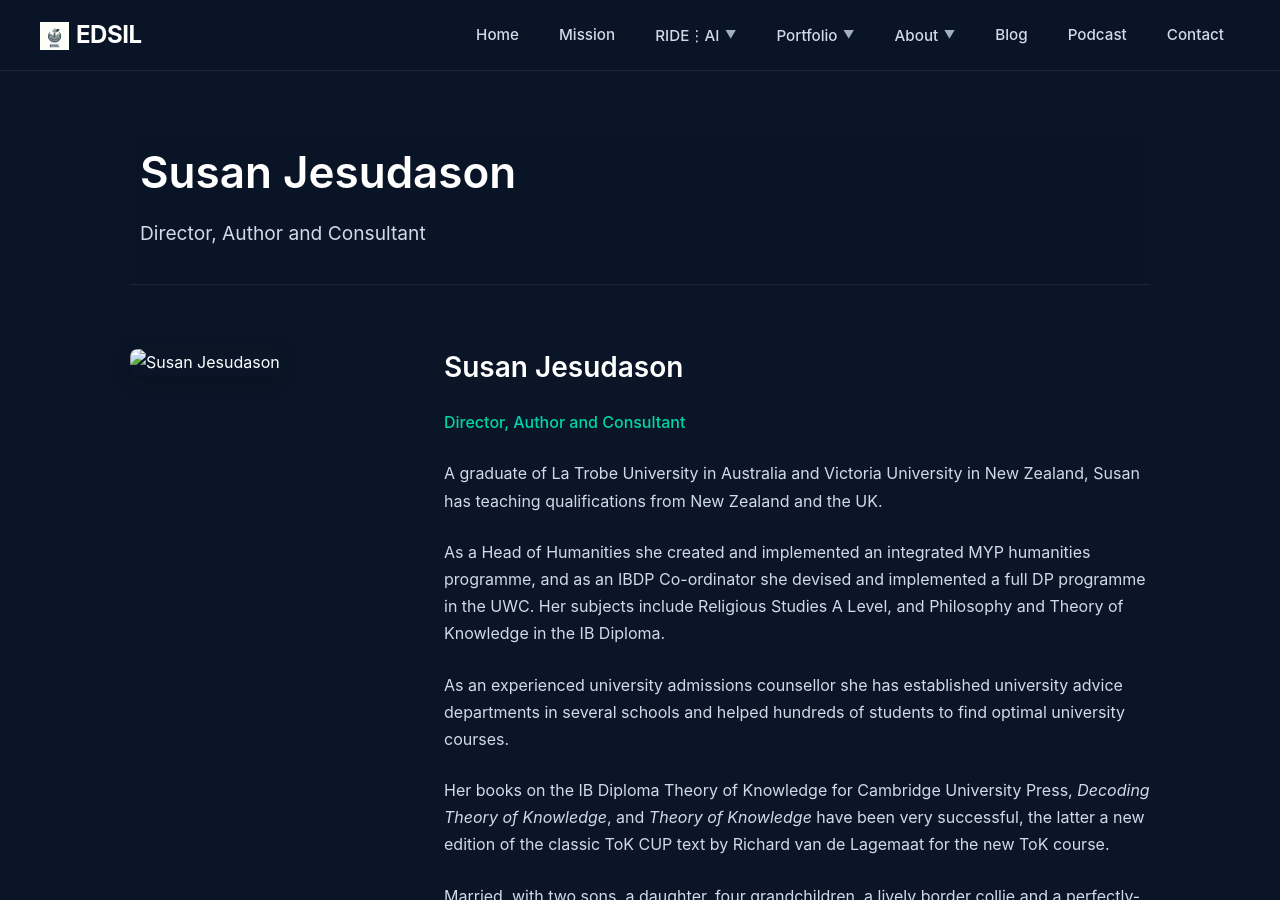
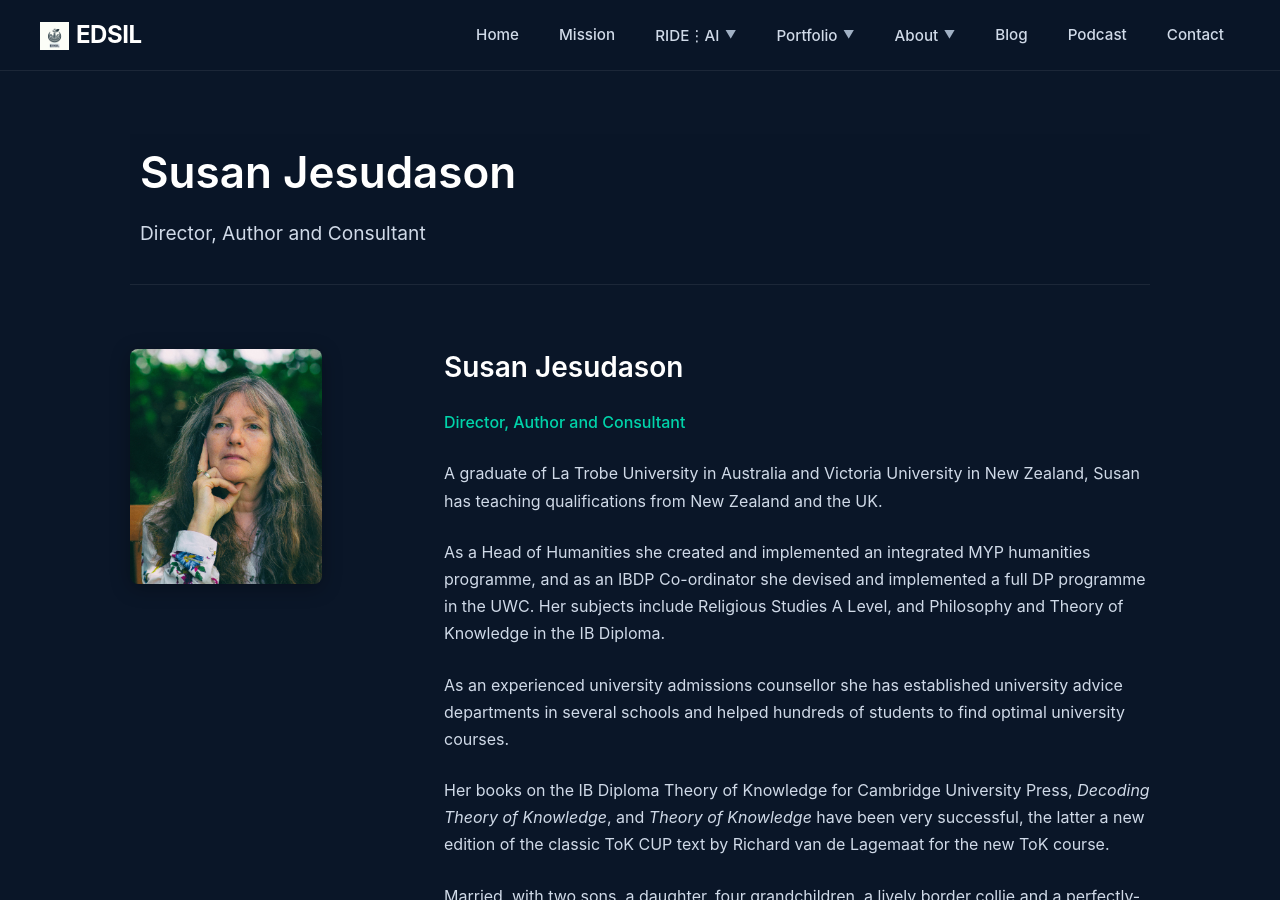
Before and after one commit to pudepiedj/edsil, a Jekyll site: the page built from susan-jesudason.html, in a window 1280 px wide and 900 px high. Built offline with Jekyll 4.4.1, drawn with Linux system fonts in a browser that asks for light colours.

Commit message:
Image forwardslash

```diff
--- a/john-puddefoot.html
+++ b/john-puddefoot.html
@@ -14,7 +14,7 @@ description: John is a director and CEO of Edsil
     <section class="content-section">
       <div class="bio-layout">
         <div class="bio-image">
-          <img src="images/John.jpg" alt="John Puddefoot" style="width: 15vw">
+          <img src="/images/John.jpg" alt="John Puddefoot" style="width: 15vw">
         </div>
         <div class="team-bio">
           <h2>John Puddefoot</h2>
--- a/susan-jesudason.html
+++ b/susan-jesudason.html
@@ -14,7 +14,7 @@ description: Susan is a director of Edsil author and consultant
     <section class="content-section">
       <div class="bio-layout">
         <div class="bio-image">
-          <img src="images/Susan_Profile.jpg" alt="Susan Jesudason" style="width: 15vw">
+          <img src="/images/Susan_Profile.jpg" alt="Susan Jesudason" style="width: 15vw">
         </div>
         <div class="team-bio">
             <h2>Susan Jesudason</h2>
```
